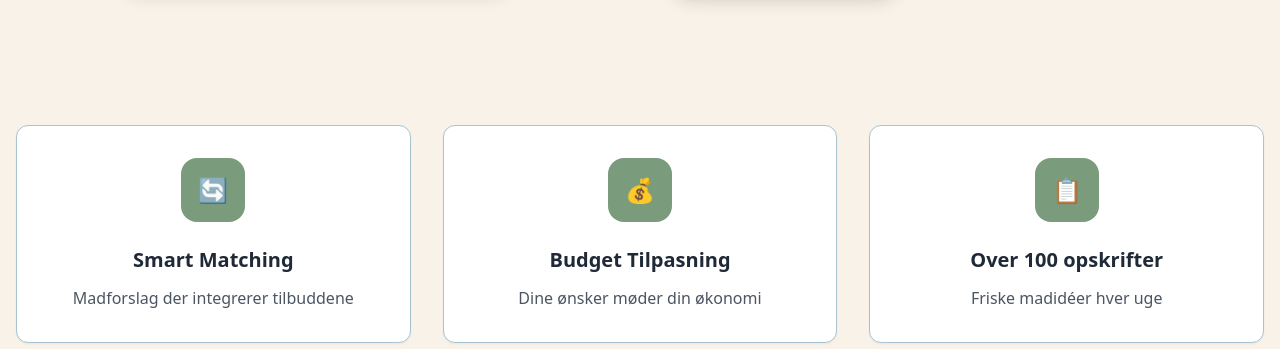
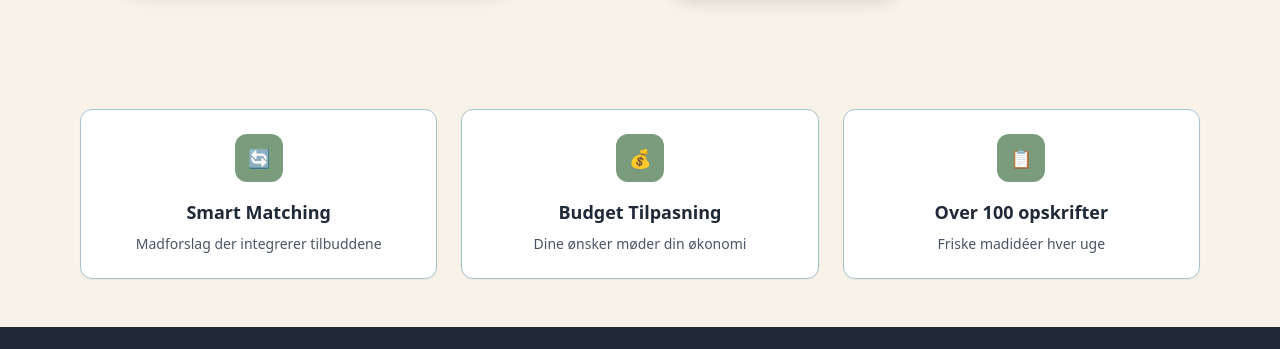
Before and after one commit to birk-balanz-dk/balanz-dk, a website: page public/index.html in a window 1280 px wide. Shown: the part 451-800 px from the top of the page. Drawn offline with nearby package versions, Linux system fonts and the light colour scheme.

Commit message:
Update index.html

```diff
--- a/public/index.html
+++ b/public/index.html
@@ -58,30 +58,30 @@
     </section>
 
     <!-- Features Section -->
-    <section class="max-w-7xl mx-auto px-4 py-16">
-        <div class="grid md:grid-cols-3 gap-8">
-            <div class="bg-white rounded-xl p-8 shadow-sm border border-balanz-blue">
-                <div class="w-16 h-16 bg-balanz-green rounded-2xl flex items-center justify-center mx-auto mb-6">
-                    <span class="text-white text-2xl">🔄</span>
+    <section class="max-w-6xl mx-auto px-4 py-12">
+        <div class="grid md:grid-cols-3 gap-6">
+            <div class="bg-white rounded-xl p-6 shadow-sm border border-balanz-blue">
+                <div class="w-12 h-12 bg-balanz-green rounded-xl flex items-center justify-center mx-auto mb-4">
+                    <span class="text-white text-lg">🔄</span>
                 </div>
-                <h3 class="text-xl font-bold text-gray-800 mb-3 text-center">Smart Matching</h3>
-                <p class="text-gray-600 text-center">Madforslag der integrerer tilbuddene</p>
+                <h3 class="text-lg font-bold text-gray-800 mb-2 text-center">Smart Matching</h3>
+                <p class="text-gray-600 text-center text-sm">Madforslag der integrerer tilbuddene</p>
             </div>
 
-            <div class="bg-white rounded-xl p-8 shadow-sm border border-balanz-blue">
-                <div class="w-16 h-16 bg-balanz-green rounded-2xl flex items-center justify-center mx-auto mb-6">
-                    <span class="text-white text-2xl">💰</span>
+            <div class="bg-white rounded-xl p-6 shadow-sm border border-balanz-blue">
+                <div class="w-12 h-12 bg-balanz-green rounded-xl flex items-center justify-center mx-auto mb-4">
+                    <span class="text-white text-lg">💰</span>
                 </div>
-                <h3 class="text-xl font-bold text-gray-800 mb-3 text-center">Budget Tilpasning</h3>
-                <p class="text-gray-600 text-center">Dine ønsker møder din økonomi</p>
+                <h3 class="text-lg font-bold text-gray-800 mb-2 text-center">Budget Tilpasning</h3>
+                <p class="text-gray-600 text-center text-sm">Dine ønsker møder din økonomi</p>
             </div>
 
-            <div class="bg-white rounded-xl p-8 shadow-sm border border-balanz-blue">
-                <div class="w-16 h-16 bg-balanz-green rounded-2xl flex items-center justify-center mx-auto mb-6">
-                    <span class="text-white text-2xl">📋</span>
+            <div class="bg-white rounded-xl p-6 shadow-sm border border-balanz-blue">
+                <div class="w-12 h-12 bg-balanz-green rounded-xl flex items-center justify-center mx-auto mb-4">
+                    <span class="text-white text-lg">📋</span>
                 </div>
-                <h3 class="text-xl font-bold text-gray-800 mb-3 text-center">Over 100 opskrifter</h3>
-                <p class="text-gray-600 text-center">Friske madidéer hver uge</p>
+                <h3 class="text-lg font-bold text-gray-800 mb-2 text-center">Over 100 opskrifter</h3>
+                <p class="text-gray-600 text-center text-sm">Friske madidéer hver uge</p>
             </div>
         </div>
     </section>
```
